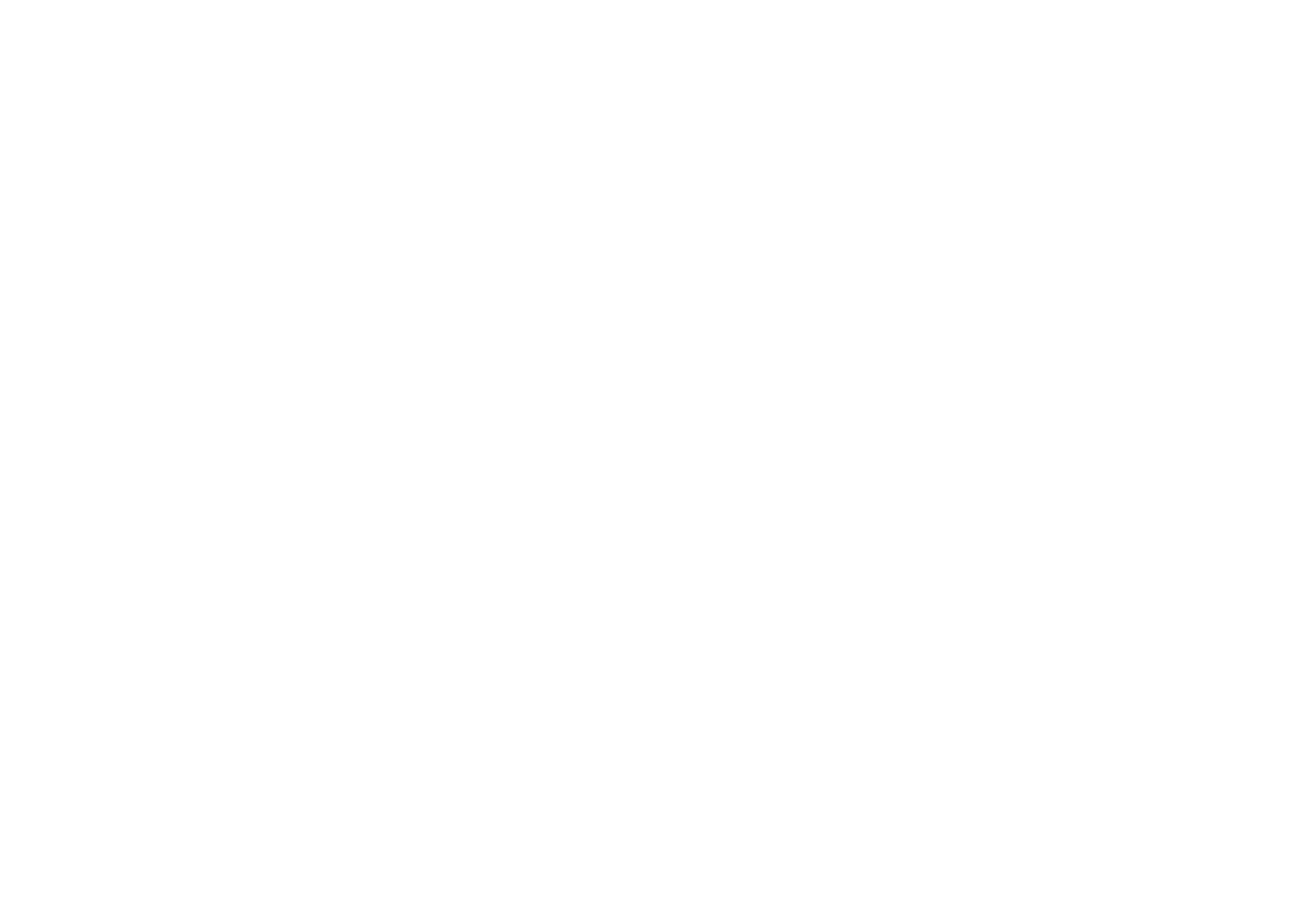
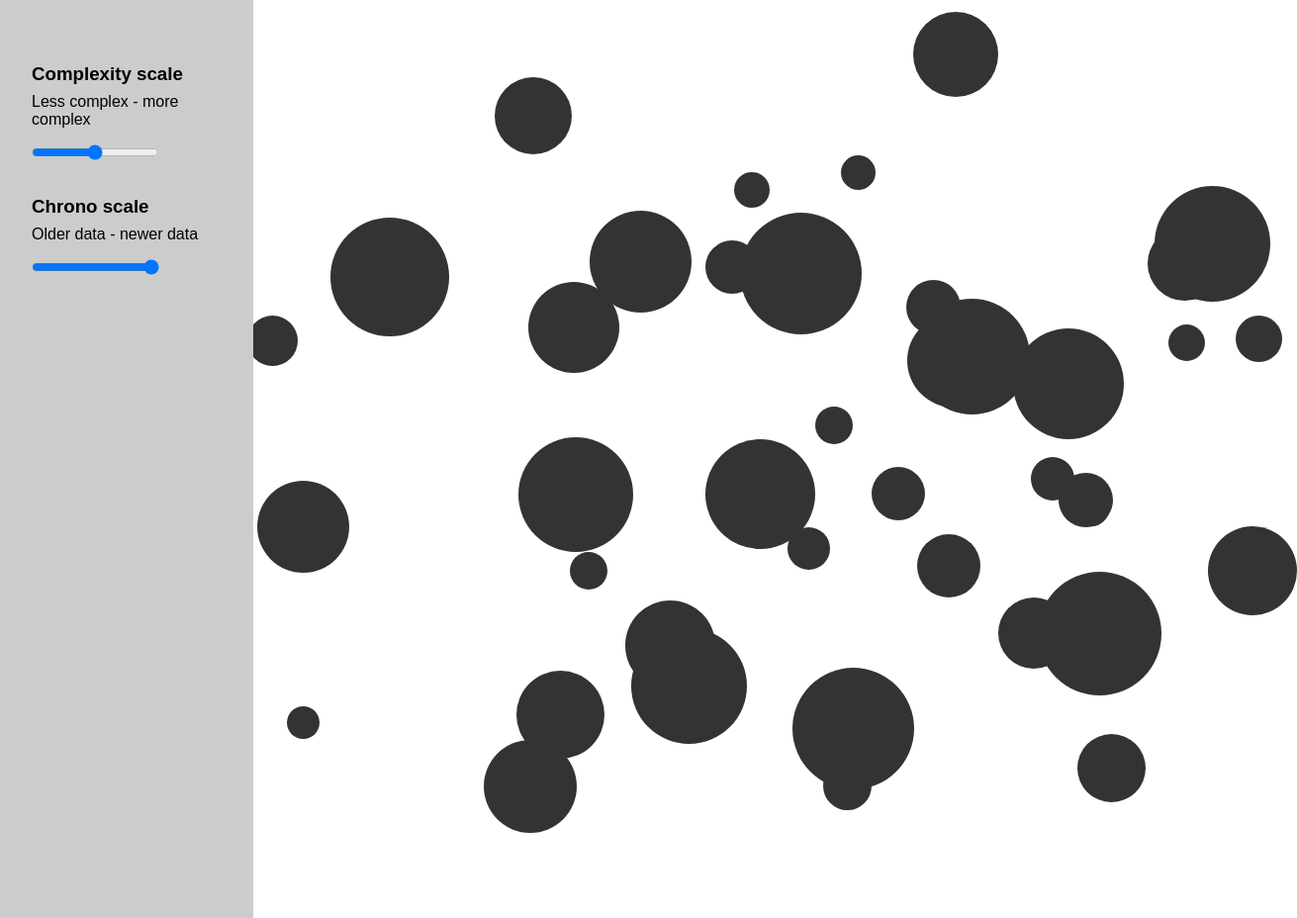
Before and after one commit to jorritvanderheide/M21-Design-Project, a plain HTML site: page exploration_of_scales/index.html in a window 1280 px wide. Shown: the whole page at 99% size, 1311 px wide, since content can reach past the window. Before the commit the page ends 800 px from the top, so only its background shows below. Drawn offline with nearby package versions, Linux system fonts and the light colour scheme; files that its build step writes are made by us from their sources.

Commit message:
Re-add prototype 3

```diff
--- a/exploration_of_scales/index.html
+++ b/exploration_of_scales/index.html
@@ -12,7 +12,19 @@
     <title>Exploration of scales</title>
   </head>
   <body>
-    <main></main>
+    <div class="panel">
+      <div>
+        <h3>Complexity scale</h3>
+        <p>Less complex - more complex</p>
+        <input type="range" min="1" max="100" value="50" class="slider" id="slider1" />
+      </div>
+
+      <div>
+        <h3>Chrono scale</h3>
+        <p>Older data - newer data</p>
+        <input type="range" min="1" max="100" value="100" class="slider" id="slider2" />
+      </div>
+    </div>
 
     <!-- Scripts -->
     <script type="text/javascript" src="js/script.js"></script>
--- a/exploration_of_scales/js/script.js
+++ b/exploration_of_scales/js/script.js
@@ -0,0 +1,71 @@
+// Get window size
+let width = window.innerWidth;
+let height = window.innerHeight;
+
+// Add random elements with a custom importance value
+for (let i = 0; i < 100; i++) {
+  // Position randomly
+  let randomX = random(0, width - 25);
+  let randomY = random(0, height - 25);
+
+  // Create the new element
+  let newElement = document.createElement("div");
+
+  // Edit its properties
+  let nodeSize = random(0, 100);
+  let nodeSizePx = 100 - nodeSize + 25;
+  newElement.className = "node";
+  newElement.setAttribute("id", i);
+  newElement.value = nodeSize;
+  newElement.style.left = randomX + "px";
+  newElement.style.top = randomY + "px";
+  newElement.style.width = nodeSizePx + "px";
+  newElement.style.height = nodeSizePx + "px";
+
+  // Append element to document
+  document.body.appendChild(newElement);
+
+  // Hide nodes >50
+  if (i > 50) {
+    document.getElementById(i).classList.add("hidden");
+  }
+}
+
+// Event listeners for the sliders
+document.getElementById("slider1").addEventListener("input", setSlider1); // Complexity slider
+document.getElementById("slider2").addEventListener("input", setSlider2); // Chrono slider
+
+// Function to handle the complexity slider
+function setSlider1() {
+  let sliderValue = this.value;
+  for (let i = 0; i < 100; i++) {
+    let currentNode = document.getElementById(i);
+    if (parseInt(currentNode.value) < sliderValue) {
+      if (currentNode.classList.contains("hidden")) {
+        currentNode.classList.remove("hidden");
+      }
+    } else {
+      currentNode.classList.add("hidden");
+    }
+  }
+}
+
+// Function to handle the chrono slider
+function setSlider2() {
+  let sliderValue = this.value;
+  for (let i = 0; i < 100; i++) {
+    let currentNode = document.getElementById(i);
+    if (i > sliderValue) {
+      currentNode.classList.add("hidden2");
+    } else {
+      if (currentNode.classList.contains("hidden2")) {
+        currentNode.classList.remove("hidden2");
+      }
+    }
+  }
+}
+
+// Random value
+function random(min, max) {
+  return Math.floor(Math.random() * (max - min)) + min;
+}
--- a/exploration_of_scales/scss/style.scss
+++ b/exploration_of_scales/scss/style.scss
@@ -5,4 +5,46 @@
   padding: 0;
   font-family: sans-serif;
   user-select: none;
+  overflow: hidden;
 }
+
+.node {
+  position: absolute;
+  display: flex;
+  background-color: #333;
+  color: #eee;
+  border-radius: 50%;
+  text-align: center;
+  align-items: center;
+}
+
+.panel {
+  position: absolute;
+  display: flex;
+  padding: 5vw 2.5vw;
+  top: 0;
+  left: 0;
+  background-color: #cccccc;
+  max-width: 15vw;
+  height: 100vh;
+  z-index: 1000;
+  flex-direction: column;
+
+  div {
+    margin-bottom: 2.5vw;
+
+    p {
+      margin: 0.5em 0 1em;
+    }
+  }
+}
+
+.hidden {
+  display: none;
+  visibility: hidden;
+}
+
+.hidden2 {
+  display: none;
+  visibility: hidden;
+}
```
Also changed, not shown: exploration_of_scales/css/style.css (added), 1 other file.
